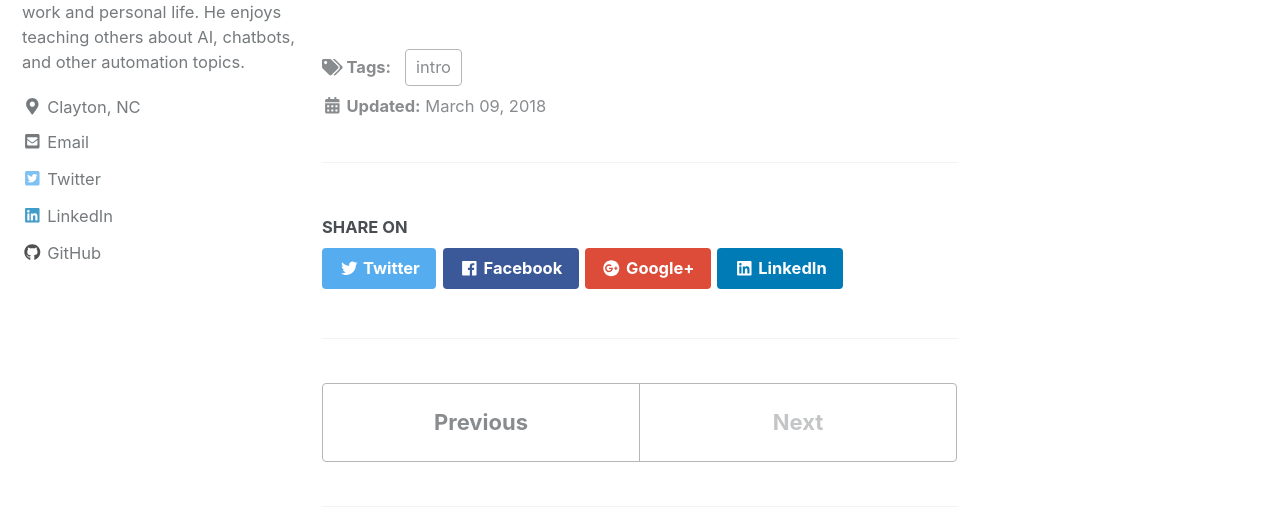
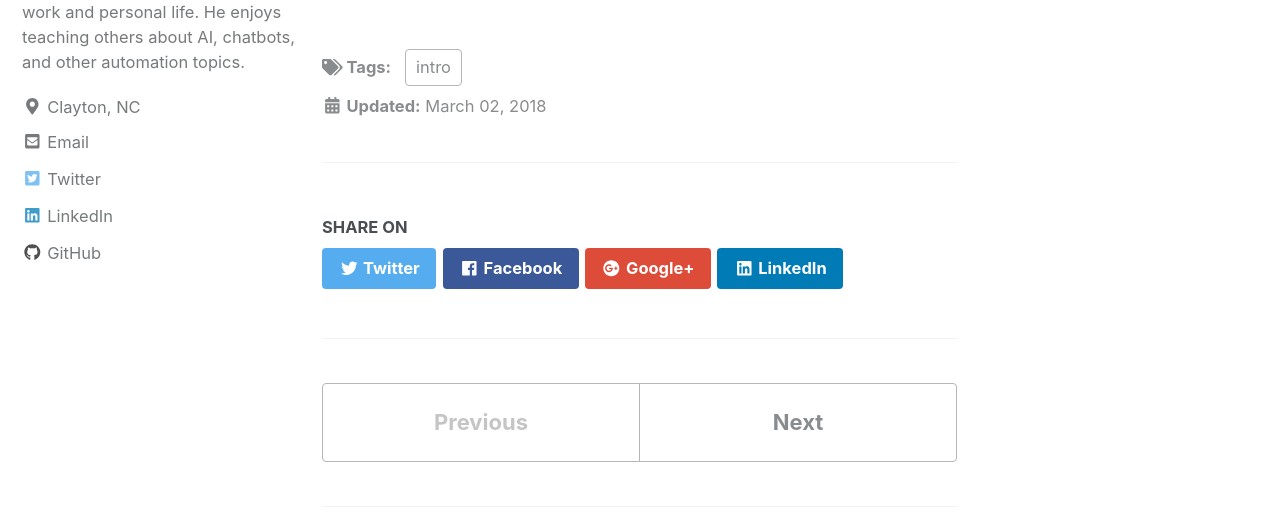
Before and after one commit to Geeked-Out-Solutions/blog, a Jekyll site: the page built from _posts/2018-03-09-intro-post.md, in a window 1280 px wide and 900 px high, scrolled down 328 px. Shown: the part 164-683 px from the top of the window. Built offline with Jekyll 4.4.1, drawn with Linux system fonts in a browser that asks for light colours; nearby versions of some CDN libraries; comment, search, counter and statistics services are not loaded.

Commit message:
Update Post “2018-03-09-intro-post”

```diff
--- a/_posts/2018-03-09-intro-post.md
+++ b/_posts/2018-03-09-intro-post.md
@@ -1,7 +1,6 @@
 ---
-title: 'Welcome To The Blog!'
-date: 2018-03-09
-permalink: /posts/2018/03/intro-blog/
+title: Welcome To The Blog!
+date: '2018-03-02'
 tags:
   - intro
 ---
```
